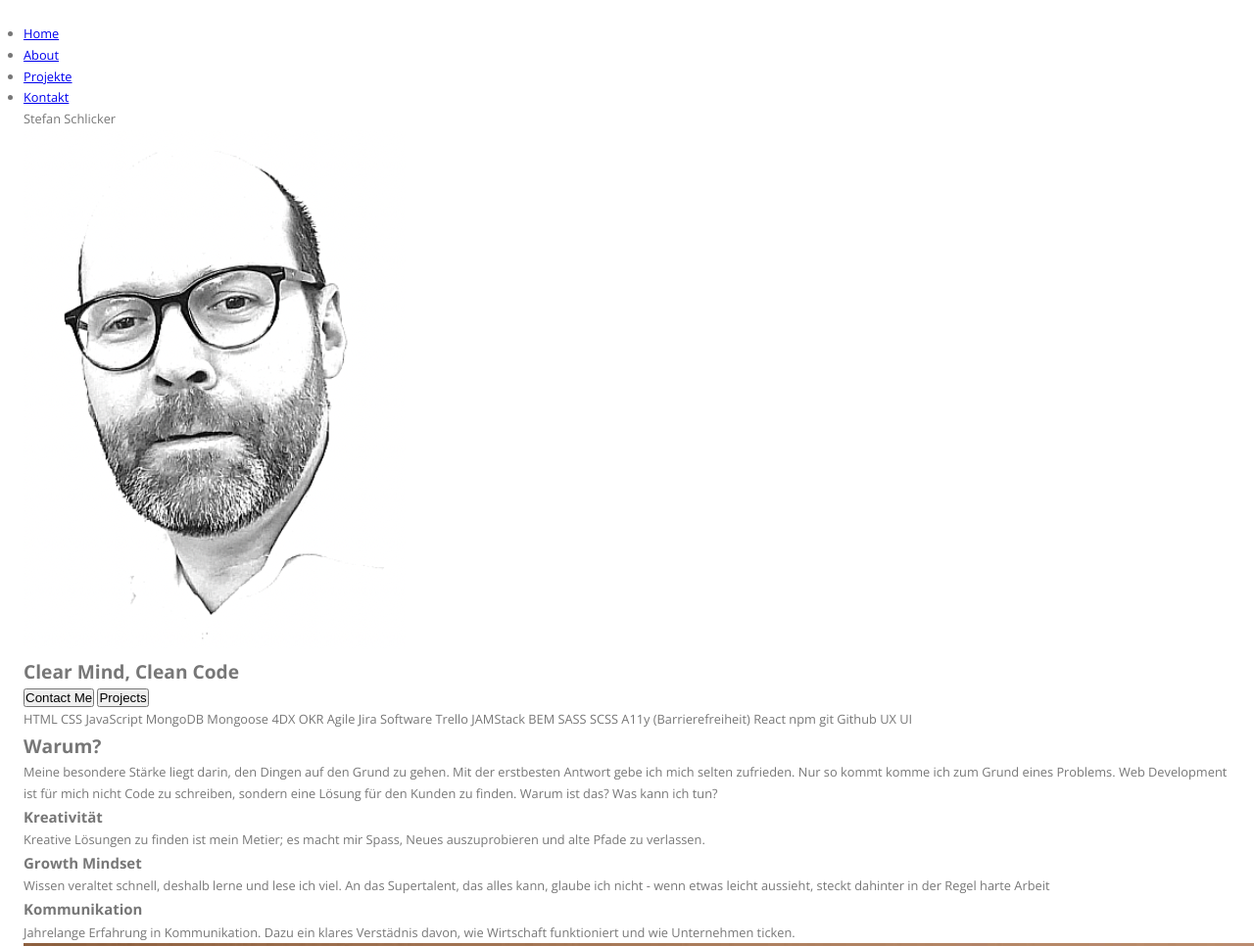
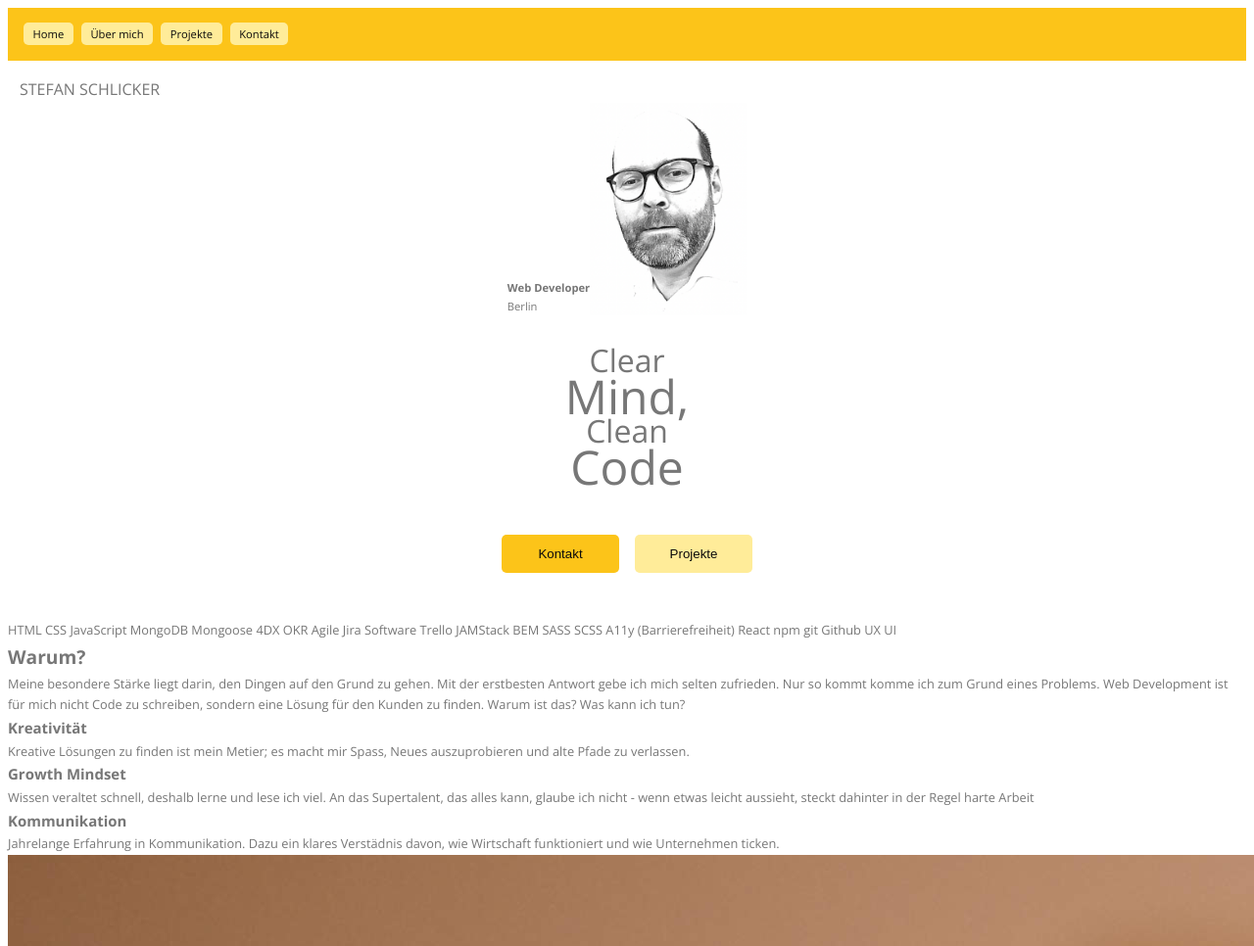
Before and after one commit to SLS-BLN/my-personal-website, a plain HTML site: page index.html in a window 1280 px wide. Shown: the top 966 px of the page at 98% size. Drawn offline with nearby package versions, Linux system fonts and the light colour scheme.

Commit message:
style navbar and hero section

```diff
--- a/index.html
+++ b/index.html
@@ -17,27 +17,42 @@
     <header class="header">
       <nav class="navigation">
         <ul class="navigation__links">
-          <li><a href="#home" class="navigation__links--item">Home</a></li>
-          <li><a href="#about" class="navigation__links--item">About</a></li>
-          <li>
-            <a href="#projects" class="navigation__links--item">Projekte</a>
+          <li class="navigation__links--item"><a href="#home">Home</a></li>
+          <li class="navigation__links--item">
+            <a href="#about">Über mich</a>
           </li>
-          <li>
-            <a href="#contact" class="navigation__links--item">Kontakt</a>
+          <li class="navigation__links--item">
+            <a href="#projects">Projekte</a>
+          </li>
+          <li class="navigation__links--item">
+            <a href="#contact">Kontakt</a>
           </li>
         </ul>
       </nav>
-      <p class="name">Stefan Schlicker</p>
-      <img src="images/Stefan.png" alt="Portrait Stefan Schlicker" />
-
+      <section class="hero">
+        <p class="hero__name">Stefan Schlicker</p>
+        <div class="hero__image-box">
+          <div class="hero__image-box--text">
+            <p class="jobtitle"><strong>Web Developer</strong></p>
+            <p class="location">Berlin</p>
+          </div>
+          <img
+            class="hero__image-box--image"
+            src="images/Stefan.png"
+            alt="Portrait Stefan Schlicker"
+          />
+        </div>
         <h1 class="heading-primary header__heading">
           <span class="heading-primary__top">Clear</span>
           <span class="heading-primary__down">Mind,</span>
           <span class="heading-primary__top">Clean</span>
           <span class="heading-primary__down">Code</span>
         </h1>
-      <button class="btn btn__cta">Contact Me</button>
-      <button class="btn">Projects</button>
+        <div class="hero__btns">
+          <button class="btn btn__cta">Kontakt</button>
+          <button class="btn">Projekte</button>
+        </div>
+      </section>
     </header>
     <main>
       <section class="skills">
--- a/style.css
+++ b/style.css
@@ -22,12 +22,8 @@ body {
   font-weight: 400;
   line-height: 1.7;
   color: #777;
-  padding: 3rem;
+  padding: 1rem;
   font-size: 1.6rem;
-}
-
-h1 {
-  font-size: 2.4rem;
 }
 
 /* float layout */
@@ -35,3 +31,94 @@ h1 {
   max-width: 114rem;
   margin: 0 auto;
 }
+
+/* HEADER - navbar */
+
+.navigation {
+  margin-bottom: 2rem;
+}
+
+.navigation__links {
+  display: flex;
+  justify-content: flex-start;
+  background-color: #fcc419;
+  column-gap: 1rem;
+  padding: 2rem;
+  list-style: none;
+}
+
+.navigation__links--item a {
+  font-size: 1.4rem;
+  color: #0b0b0b;
+  background-color: #ffec99;
+  padding: 0.5rem 1.2rem;
+  border-radius: 5px;
+  text-decoration: none;
+}
+
+/* HEADER - hero section - image-box */
+
+.hero__name {
+  font-size: 2rem;
+  text-transform: uppercase;
+  padding: 0 1.5rem;
+}
+
+.hero__image-box {
+  display: flex;
+  justify-content: center;
+  align-items: center;
+  margin-bottom: 4rem;
+}
+
+.hero__image-box--text {
+  font-size: 1.4rem;
+  align-self: flex-end;
+}
+
+.hero__image-box--image {
+  width: 50%;
+  max-width: 20rem;
+}
+
+/* HEADER - hero section - headline */
+
+h1 {
+  margin-bottom: 4rem;
+}
+
+/* one h1 heading with diffrent font-sizes */
+.heading-primary {
+  display: flex;
+  flex-direction: column;
+  justify-content: center;
+  align-items: center;
+  font-size: 6rem;
+  font-weight: 300;
+  line-height: 0.9;
+}
+
+.heading-primary__top {
+  font-size: 4rem;
+}
+
+/* HEADER - hero section - buttons */
+
+.hero__btns {
+  display: flex;
+  justify-content: center;
+}
+
+.btn {
+  background-color: #ffec99;
+  color: #0b0b0b;
+  padding: 1.5rem 2rem;
+  width: 15rem;
+  border: none;
+  border-radius: 5px;
+  margin: 2rem 1rem 6rem;
+}
+
+.btn__cta {
+  background-color: #fcc419;
+}
```
Lines whose indentation alone changed are shown as unchanged.
